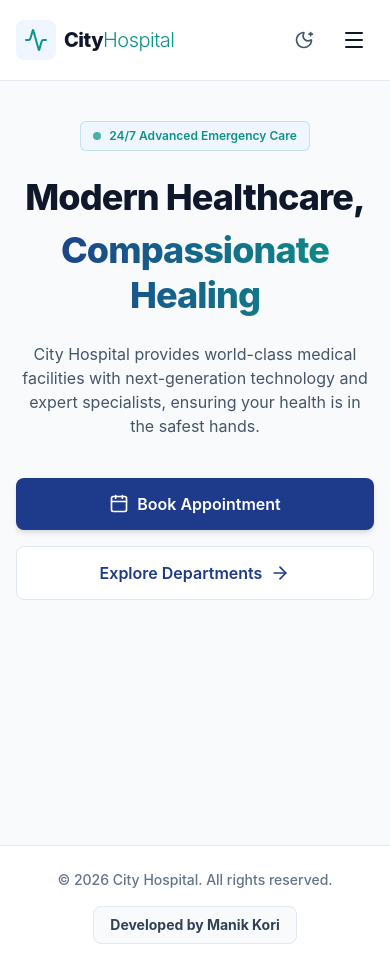
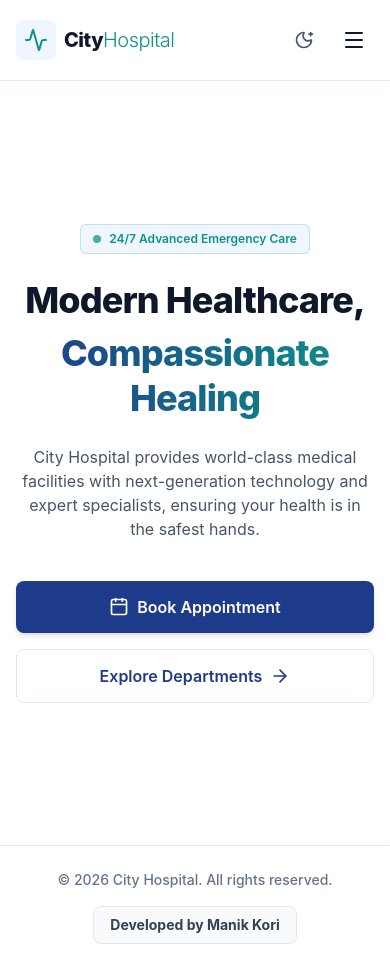
Before and after one commit to manikkori/hospital-frontend, a React (Vite) app: page / in a window 390 px wide. Built offline with nearby package versions, Linux system fonts and the light colour scheme.

Commit message:
update home page

```diff
--- a/src/pages/Home.jsx
+++ b/src/pages/Home.jsx
@@ -3,15 +3,15 @@ import { Link } from 'react-router-dom';
 
 const Home = () => {
   return (
-    <div className="flex flex-col min-h-[calc(100vh-80px)] overflow-hidden">
+    <div className="flex flex-col min-h-[calc(100vh-80px)] overflow-hidden bg-white dark:bg-slate-950">
 
-      {/* Hero Section */}
-      <section className="relative w-full pt-10 pb-16 md:pt-20 md:pb-32">
-        <div className="max-w-7xl mx-auto px-4 sm:px-6 lg:px-8 relative z-10">
+      {/* Hero Section - Updated for Mobile Full Screen */}
+      <section className="relative w-full flex-1 flex items-center justify-center py-12 md:py-20 min-h-[calc(100vh-80px)]">
+        <div className="max-w-7xl mx-auto px-4 sm:px-6 lg:px-8 relative z-10 w-full">
           <div className="grid lg:grid-cols-2 gap-10 md:gap-16 items-center">
 
             {/* Text Content */}
-            <div className="space-y-6 md:space-y-8 text-center lg:text-left">
+            <div className="space-y-6 md:space-y-8 text-center lg:text-left flex flex-col justify-center">
               <div className="inline-flex items-center gap-2 px-3 py-1.5 rounded-md bg-hospital-light dark:bg-slate-900 text-hospital-teal text-xs md:text-sm font-semibold border border-hospital-teal/20 mx-auto lg:mx-0">
                 <span className="flex h-2 w-2 rounded-full bg-hospital-teal animate-pulse"></span>
                 24/7 Advanced Emergency Care
@@ -50,21 +50,23 @@ const Home = () => {
                       <Activity className="w-6 h-6 md:w-8 md:h-8 text-hospital-teal mb-2" />
                       <div className="font-bold text-sm md:text-base dark:text-white">ICU Setup</div>
                     </div>
-                    {/* Replaced empty box with real image */}
+                    {/* Stable Pexels Image 1 */}
                     <div className="h-40 md:h-48 rounded-lg overflow-hidden border border-slate-100 dark:border-slate-800 relative group">
                       <img
-                        src="https://images.unsplash.com/photo-1519494026892-80bbd2d6fd0d?q=80&w=800&auto=format&fit=crop"
+                        src="https://images.pexels.com/photos/236380/pexels-photo-236380.jpeg?auto=compress&cs=tinysrgb&w=800"
                         alt="Hospital Building"
+                        loading="lazy"
                         className="w-full h-full object-cover transition-transform duration-500 group-hover:scale-110"
                       />
                     </div>
                   </div>
                   <div className="space-y-4 pt-8">
-                    {/* Replaced empty box with real image */}
+                    {/* Stable Pexels Image 2 */}
                     <div className="h-40 md:h-48 rounded-lg overflow-hidden border border-slate-100 dark:border-slate-800 relative group">
                        <img
-                        src="https://images.unsplash.com/photo-1581594693702-fbdc51b2763b?q=80&w=800&auto=format&fit=crop"
+                        src="https://images.pexels.com/photos/3845129/pexels-photo-3845129.jpeg?auto=compress&cs=tinysrgb&w=800"
                         alt="Surgery Team"
+                        loading="lazy"
                         className="w-full h-full object-cover transition-transform duration-500 group-hover:scale-110"
                       />
                     </div>
```
